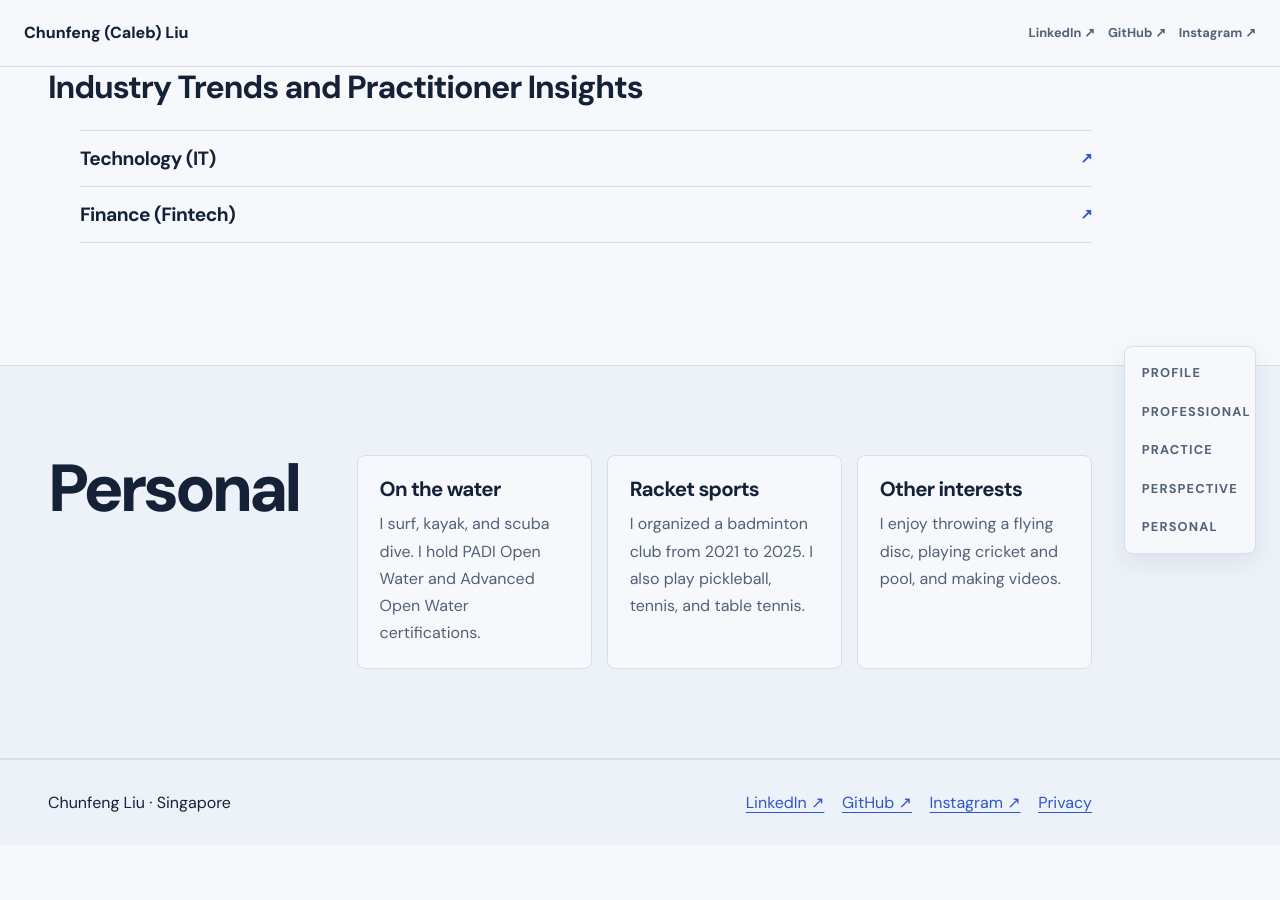
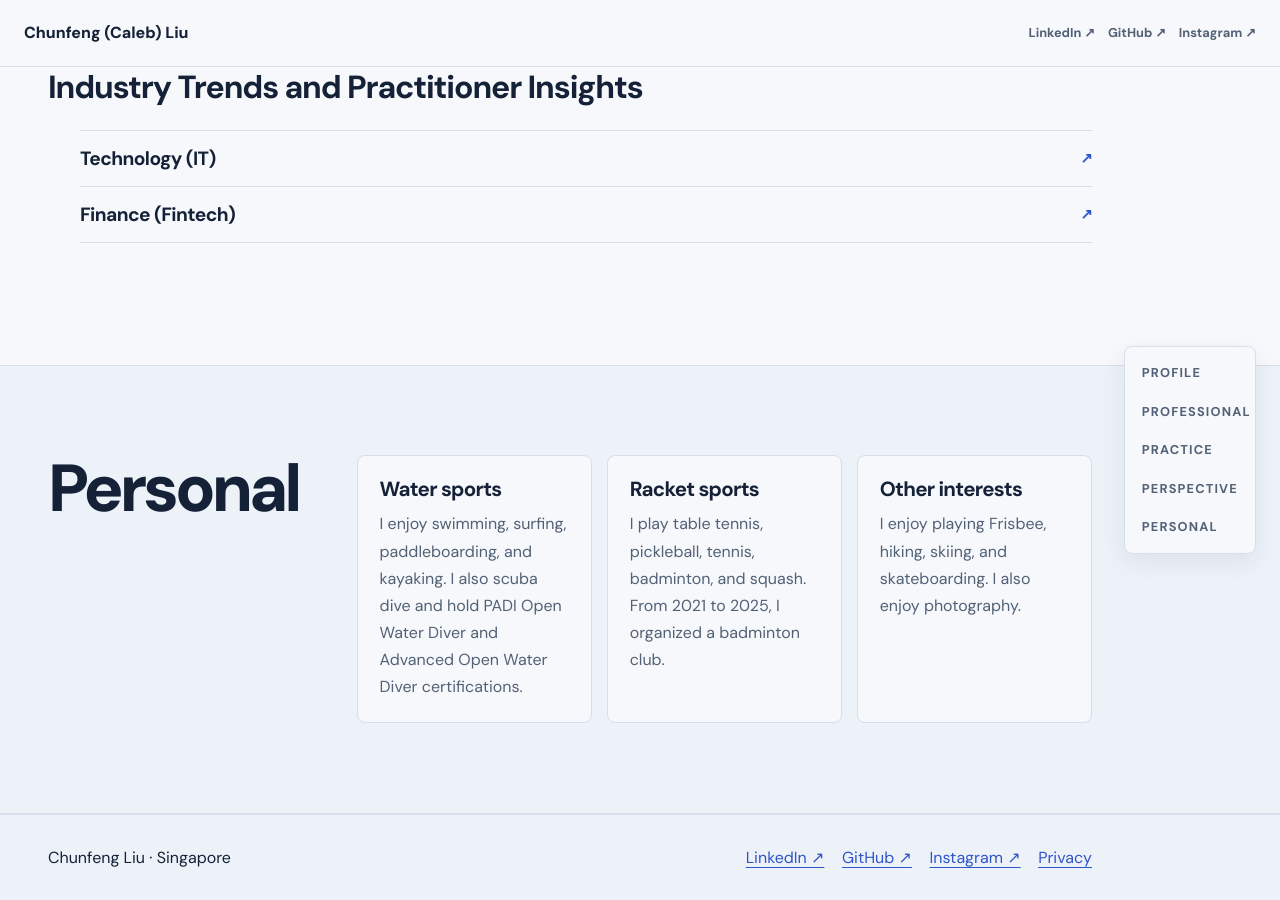
Before and after one commit to sprindy/chunfeng_liu.github.io, a Jekyll site: the page built from index.html, in a window 1280 px wide and 900 px high, scrolled down 3830 px. Built offline with Jekyll 4.4.1, drawn with Linux system fonts in a browser that asks for light colours; some web fonts are replaced; before the commit the page ends 4675 px from its top, so only the background shows below that.

Commit message:
Refresh water sports, racket sports, and other personal interests

```diff
--- a/index.html
+++ b/index.html
@@ -151,8 +151,8 @@ layout: default
 <section class="band" id="hobbies"><div class="wrap section split">
   <h2>Personal</h2>
   <div class="skills-grid">
-    <article><h3>On the water</h3><p>I surf, kayak, and scuba dive. I hold PADI Open Water and Advanced Open Water certifications.</p></article>
-    <article><h3>Racket sports</h3><p>I organized a badminton club from 2021 to 2025. I also play pickleball, tennis, and table tennis.</p></article>
-    <article><h3>Other interests</h3><p>I enjoy throwing a flying disc, playing cricket and pool, and making videos.</p></article>
+    <article><h3>Water sports</h3><p>I enjoy swimming, surfing, paddleboarding, and kayaking. I also scuba dive and hold PADI Open Water Diver and Advanced Open Water Diver certifications.</p></article>
+    <article><h3>Racket sports</h3><p>I play table tennis, pickleball, tennis, badminton, and squash. From 2021 to 2025, I organized a badminton club.</p></article>
+    <article><h3>Other interests</h3><p>I enjoy playing Frisbee, hiking, skiing, and skateboarding. I also enjoy photography.</p></article>
   </div>
 </div></section>
```
